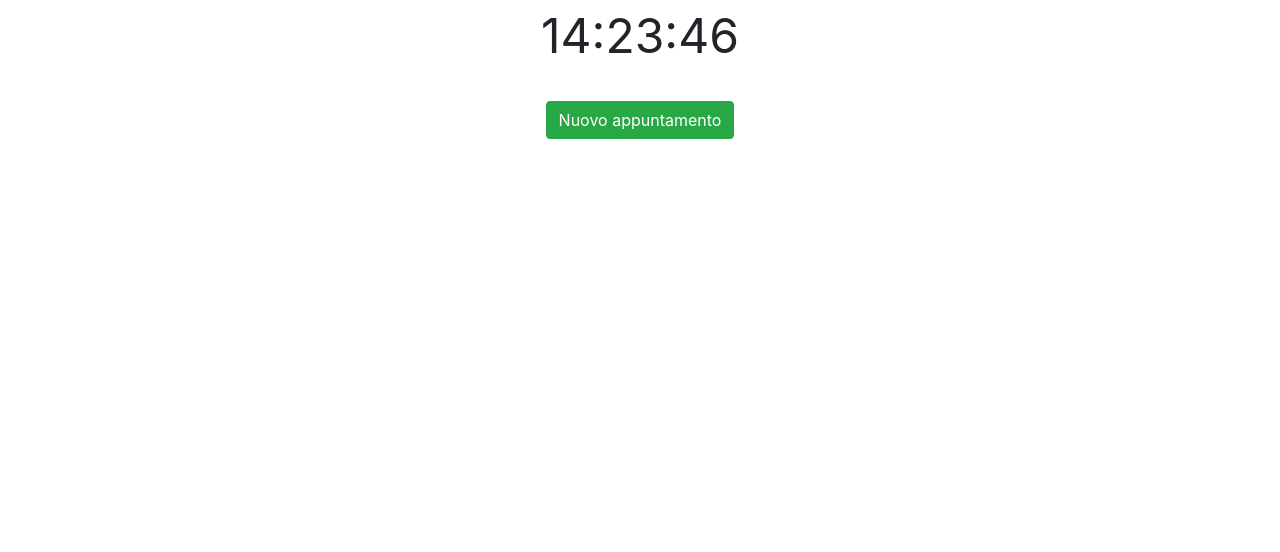
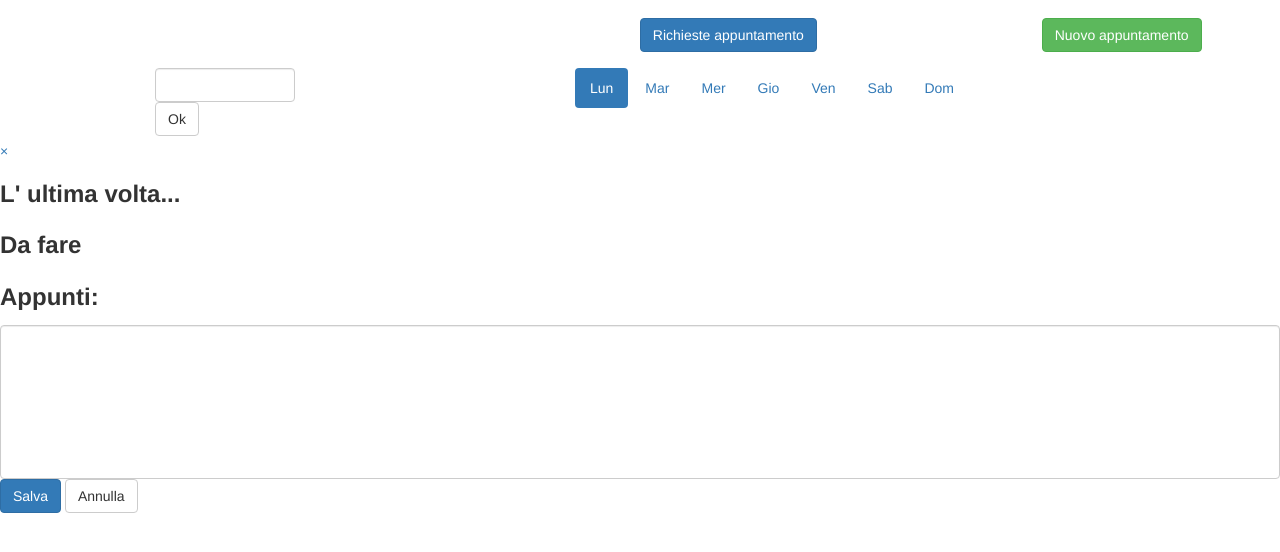
Before and after one commit to mauriactis/webapp, a PHP site: page / in a window 1280 px wide. Shown: the top 552 px of the page. Run offline with PHP 8.4, Linux system fonts and the light colour scheme; some libraries are stand-ins or nearby versions.

Commit message:
Modifiche ad appuntamenti
html: aggiunta buona parte della pagina
css: prima sistemazione dei nuovi tag aggiunti
js: funzione initForm e funzioni che nascondono il sidenav

```diff
--- a/webApp/Appuntamenti/clientlogic.js
+++ b/webApp/Appuntamenti/clientlogic.js
@@ -1,3 +1,10 @@
+function initForm(){
+    $.datepicker.setDefaults($.datepicker.regional['it']);
+    $('#txtDataAppuntamento').datepicker({ maxDate: new Date, minDate: new Date(1850,04,24) });
+
+    startTime();
+}
+
 function startTime() {
     var today = new Date();
     var h = today.getHours();
@@ -8,7 +15,17 @@ function startTime() {
     document.getElementById('lblOraAttuale').innerHTML = h + ":" + m + ":" + s;
     var t = setTimeout(startTime, 500);
 }
+
 function checkTime(i) {
     if (i < 10) {i = "0" + i};  // add zero in front of numbers < 10
     return i;
 }
+
+function mostraDettagliAppuntamento() {
+    document.getElementById("dettagliAppuntamento").style.width = "500px";
+    document.getElementById("dettagliAppuntamento").style.marginTop = "55px";
+}
+
+function nascondiDettagliAppuntamento() {
+    document.getElementById("dettagliAppuntamento").style.width = "0";
+}
--- a/webApp/Appuntamenti/index.html
+++ b/webApp/Appuntamenti/index.html
@@ -3,23 +3,77 @@
    <head>
       <title>Appuntamenti</title>
       <meta name="viewport" content="width=device-width, initial-scale=1.0">
+      <link href="../cssEsterno/jquery-ui.css" rel="stylesheet">
       <link href="../cssEsterno/bootstrap.min.css" rel="stylesheet">
       <link id="styleCss" href="style.css" rel="stylesheet" type="text/css"/>
+
+
+
+      <script src="../jsEsterno/jquery.js"></script>
+      <script src="../jsEsterno/jquery-3.3.1.min.js"></script>
+      <script src="../jsEsterno/jquery-1.12.4.js"></script>
+      <script src="../jsEsterno/jquery-ui.js"></script>
+      <script src="../jsEsterno/jquery.ui.datepicker-it.js"></script>
+      <script src="../jsEsterno/bootstrap.min.js"></script>
       <script language="javascript" src="clientlogic.js"></script>
+      <meta http-equiv="Content-Type" content="text/html; charset=utf-8" />
    </head>
-   <body onload="startTime();">
-      <script src="../jsEsterno/jquery.js"></script>
-      <script src="../jsEsterno/bootstrap.min.js"></script>
-      <script src="../jsEsterno/jquery-3.3.1.min.js"></script>
+   <body onload="initForm();">
+
 
       <div id="divUpper">
-         <label id="lblOraAttuale"></label>
-         <div id="upperBtnNuovoAppuntamento">
-            <button type="button" class="btn btn-success" id="btnNuovoAppuntamento">Nuovo appuntamento</button>
+         <table id="headerTbl">
+            <tr><td class="headerCol">
+               <button type="button" class="btn btn-primary" id="btnRichiesteAppuntamento" onclick="richiesteAppuntamento();">Richieste appuntamento</button>
+            </td><td class="headerCol">
+               <label id="lblOraAttuale"></label>
+            </td><td class="headerCol">
+               <button type="button" class="btn btn-success" id="btnNuovoAppuntamento" onclick="nuovoAppuntamento();">Nuovo appuntamento</button>
+            </td></tr>
+         </table>
+      </div>
+      <div class="container" id="body">
+         <div id="divDatepicker">
+            <input type="text" class="form-control" id="txtDataAppuntamento">
+            <button type="button" class="btn btn-default" id="" onclick="">Ok</button>
          </div>
+         <div id="divAppuntamenti">
+            <ul class="nav nav-pills">
+               <li class="active"><a href="" onclick="cercaLun();">Lun</a></li>
+               <li><a href="">Mar</a></li>
+               <li><a href="">Mer</a></li>
+               <li><a href="">Gio</a></li>
+               <li><a href="">Ven</a></li>
+               <li><a href="">Sab</a></li>
+               <li><a href="">Dom</a></li>
+            </ul>
+            <table>
+
+            </table>
+         </div>
+
+         <!--Aggiungo il sidenav????-->
+
       </div>
-      <div class="container">
 
+
+      <div id="dettagliAppuntamento" class="sidenav">
+         <a href="javascript:void(0)" class="closebtn" onclick="nascondiDettagliAppuntamento();">&times;</a>
+         <div class="corpoSidenav">
+
+            <h3><label>L' ultima volta...</label></h3>
+            <div id="dettagliAppuntamentoUltimaVolta">
+            </div>
+
+            <h3><label>Da fare</label></h3>
+            <div id="dettagliAppuntamentoDaFare"></div>
+
+            <h3><label>Appunti:</label></h3>
+            <textarea class="form-control" rows="7" id="txtAppuntiDettagliAppuntamento"></textarea>
+
+            <button type="button" class="btn btn-primary" id="btnSalvaSituazionePaziente" onclick="salvaDettagliAppuntamento();">Salva</button>
+            <button type="button" class="btn btn-default" onclick="nascondiDettagliAppuntamento();">Annulla</button>
+         </div>
       </div>
    </body>
 </html>
--- a/webApp/Appuntamenti/style.css
+++ b/webApp/Appuntamenti/style.css
@@ -1,5 +1,35 @@
 #divUpper{
+	width: 100%;
     text-align: center;
     line-height: 150%;
     font-size: 3em;
+    display: inline-block;
 }
+
+/*Non mi piace con gli em*/
+#headerTbl{
+	margin-left: 15em;
+}
+
+.headerCol{
+	width: 30%
+}
+
+#body{
+	display: inline-block;
+}
+
+#divDatepicker{
+	float: left;
+	width: 10em;
+	margin-left: 10em;
+	margin-right: 20em;
+}
+
+#divAppuntamenti{
+	margin-left: 10em;
+}
+
+#txtAppuntiDettagliAppuntamento{
+	resize: none;
+}
```
